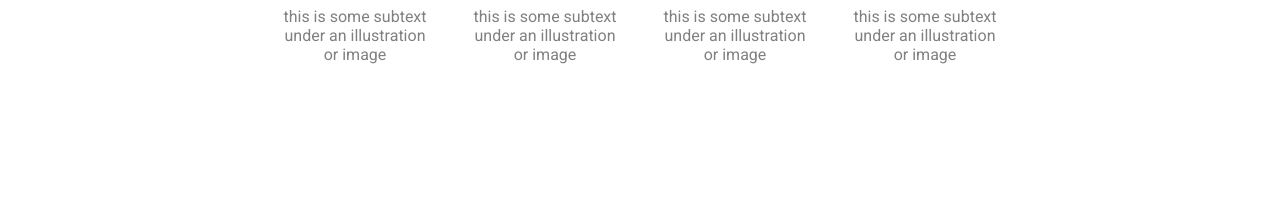
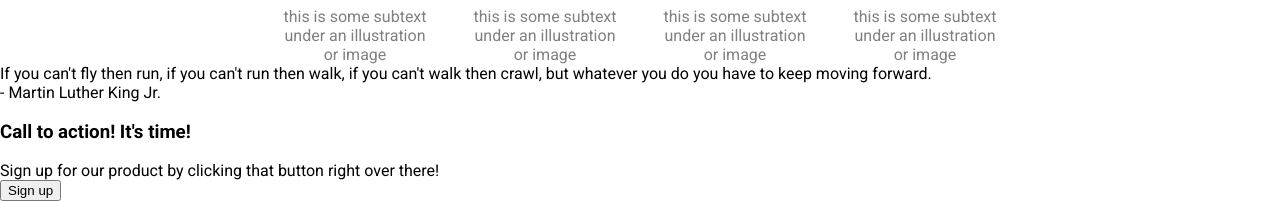
Before and after one commit to vins123sinned/landing-page, a plain HTML site: page index.html in a window 1280 px wide. Shown: the part 667-868 px from the top of the page. Before the commit the page ends 800 px from the top, so only its background shows below. Drawn offline with Linux system fonts and the light colour scheme.

Commit message:
Add html for quote and call to action section

```diff
--- a/index.html
+++ b/index.html
@@ -56,5 +56,18 @@
             </div>
         </div>
 
+        <div class="quote-section">
+            <p class="quote">If you can't fly then run, if you can't run then walk,
+                if you can't walk then crawl, but whatever you do you have to keep moving forward.</p>
+            <p class="quote-figure">- Martin Luther King Jr.</p>
+        </div>
+
+        <div class="call-to-action">
+            <div class="action-right">
+                <h3 class="action-header">Call to action! It's time!</h3>
+                <p class="action-text">Sign up for our product by clicking that button right over there!</p>
+            </div>
+            <button class="action-button" type="button">Sign up</button>
+        </div>
     </body>
 </html>
```
